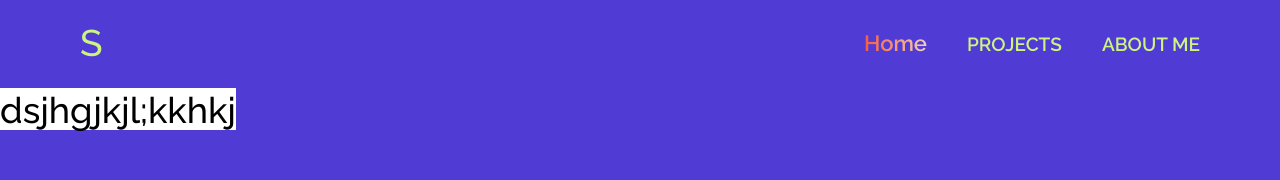
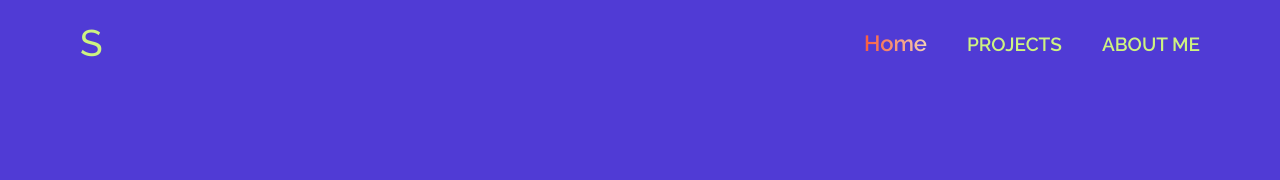
Before and after one commit to AbdEDjalilSaf/PortflioME, a React (Vite) app: page / in a window 1280 px wide. Shown: the top 180 px of the page. Built offline with nearby package versions, Linux system fonts and the light colour scheme.

Commit message:
first two version

```diff
--- a/src/App.css
+++ b/src/App.css
@@ -1542,15 +1542,18 @@ line-height: 1.8;
   animation: 40s slide infinite linear;
 }
 
-
-
-
-
-}
-
-
-
-
+}
+
+
+
+.menuHidden{
+  box-shadow: 5px 10px 15px 7px rgba(0, 0, 0, 0.15);
+  z-index: 1500;
+}
+
+.buttonMenu{
+  z-index: 1600;
+}
 
 
 
--- a/src/Home.jsx
+++ b/src/Home.jsx
@@ -23,6 +23,7 @@ function Home(){
 
     return (
       <>
+      <div className='relative'>
        <div className='bgHeader relative'>
      <section className='relative '>
      <div className='w-full fixed headerFixed  overflow-x-hidden top-0'>
@@ -33,7 +34,7 @@ function Home(){
             <li><Link to="/" className='textLink {path===to ? active : "" }  '>Home</Link></li>
             <li><Link  to="/Projects" className='textBase    '>PROJECTS</Link></li>
             <li><Link  to='/AboutME' className='textBase '>ABOUT ME</Link></li>
-            <button onClick={clickMenuSvg}  className='md:hidden'>
+            <button onClick={clickMenuSvg}  className='md:hidden buttonMenu'>
               {isOpen ? <svg xmlns="http://www.w3.org/2000/svg" fill='#cdf381' viewBox="0 0 448 512" className='w-6 cursor-pointer menuSvg' strokeWidth={0.5}><path d="M0 96C0 78.3 14.3 64 32 64H416c17.7 0 32 14.3 32 32s-14.3 32-32 32H32C14.3 128 0 113.7 0 96zM0 256c0-17.7 14.3-32 32-32H416c17.7 0 32 14.3 32 32s-14.3 32-32 32H32c-17.7 0-32-14.3-32-32zM448 416c0 17.7-14.3 32-32 32H32c-17.7 0-32-14.3-32-32s14.3-32 32-32H416c17.7 0 32 14.3 32 32z" /></svg>
                 : <svg xmlns="http://www.w3.org/2000/svg" fill='#cdf381' viewBox="0 0 384 512" className='w-6 cursor-pointer'><path d="M342.6 150.6c12.5-12.5 12.5-32.8 0-45.3s-32.8-12.5-45.3 0L192 210.7 86.6 105.4c-12.5-12.5-32.8-12.5-45.3 0s-12.5 32.8 0 45.3L146.7 256 41.4 361.4c-12.5 12.5-12.5 32.8 0 45.3s32.8 12.5 45.3 0L192 301.3 297.4 406.6c12.5 12.5 32.8 12.5 45.3 0s12.5-32.8 0-45.3L237.3 256 342.6 150.6z" /></svg>}
             </button>
@@ -77,25 +78,27 @@ function Home(){
      <Footer />
 
 {isOpen ?
-<div className='absolute h-[100%] top-0 '>
+""
+:
+<div className=' h-[100%] w-[95%] top-16 left-0 fixed menuHidden '>
 <div className=' bg-white'>
 <nav>
 <ul className=''>
-<li><Link to="/" className='textLink {path===to ? active : "" }  '>Home</Link></li>
-<li><Link  to="/Projects" className='textBase    '>PROJECTS</Link></li>
-<li><Link  to='/AboutME' className='textBase '>ABOUT ME</Link></li>
+<li className='block'><Link to="/" className='textLink {path===to ? active : "" }  '>Home</Link></li>
+<li className='block'><Link  to="/Projects" className='textBase    '>PROJECTS</Link></li>
+<li className='block'><Link  to='/AboutME' className='textBase '>ABOUT ME</Link></li>
 
-<h1 className='text-4xl '>dsjhgjkjl;kkhkj</h1>
-
+<h1 className='text-4xl'>hsrdukhlbjnl;jjoijlm</h1>
 
 </ul>
 </nav>
 </div>
 </div>
-:
-""
 }
 
+
+
+</div>
 </>
 )
 
```
